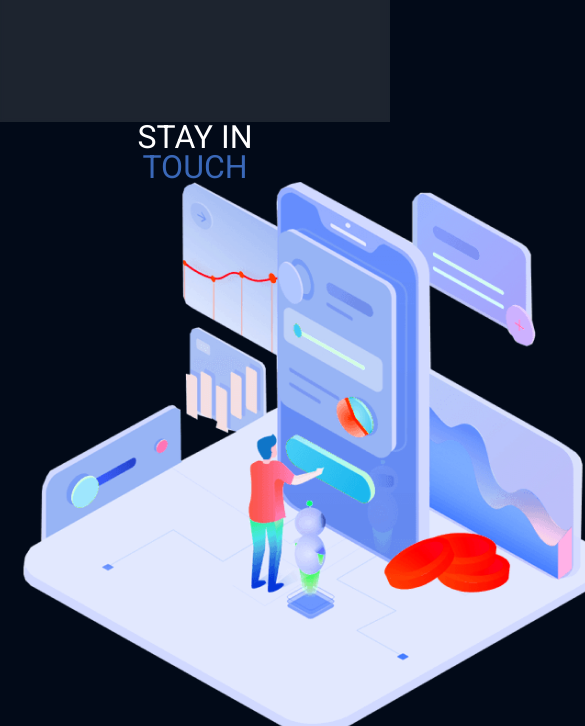
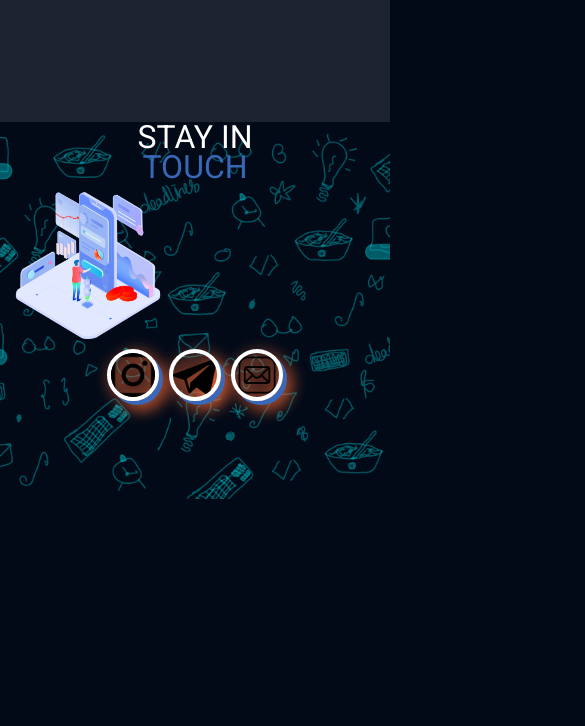
Before and after one commit to mykolamieshkov-web/portfolioworks, a plain HTML site: page index.html in a window 390 px wide. Shown: the part 760-1486 px from the top of the page, 585 px wide, since content can reach past the window. After the commit the page ends 1289 px from the top, so only its background shows below. Drawn offline with Linux system fonts and the light colour scheme.

Commit message:
stylesheet folder

```diff
--- a/css/style.css
+++ b/css/style.css
@@ -275,6 +275,12 @@ z-index: 25;
    width: 100%;
    height: 350px;
 }
+.contact_me_title {
+   display: flex;
+   gap: 10px;
+   justify-content: space-between;
+
+}
 .cotact_me_title p {
    font-size: 32px;
    color: #FFFFFF;
@@ -288,8 +294,8 @@ z-index: 25;
 }
 .contact_me_title img {
    max-width: 100%;
-   height: 50%;
-   width: 50%;
+   height: 25%;
+   width: 25%;
 }
 .contact_me_title {
    display: flex;
@@ -305,6 +311,13 @@ z-index: 25;
    .contact_me_title P {
       font-size: 16px;
    }
+   .cotact_me_title img {
+      max-width: 100%;
+      width: 160px;
+      height: 147px;
+      margin: 10px;
+   }
+
    #title {
       font-size: 16px;
    }
@@ -315,3 +328,36 @@ z-index: 25;
       padding-bottom: 0;
    }
 }
+.contactme {
+   width: 100vw;
+   height: fit-content;
+   background: url("../img/bg.PNG");
+   background-size: cover;
+   background-position: center;
+}
+.contact_me_links {
+   width: 100%;
+   height: 150px;
+   display: flex;
+   justify-content: center;
+   justify-items: center;
+   bottom: 0;
+   left: 0;
+   position: relative;
+   padding-bottom: 20px;
+   gap: 10px;
+}
+.contact_me_links img {
+   border: 3px solid #3A68B8 ; border-radius: 50%;
+   width: 52px;
+   height: 52px;
+   border: 4px solid  #FFFFFF;
+   filter: drop-shadow( 4px 4px 8px #FF6D35);
+   box-shadow: 4px 4px  #3A68B8;
+
+}
+.contact_me_links img:hover {
+   opacity: 0.8;
+   cursor: pointer;
+   transform: scale(1.1);
+}
```
